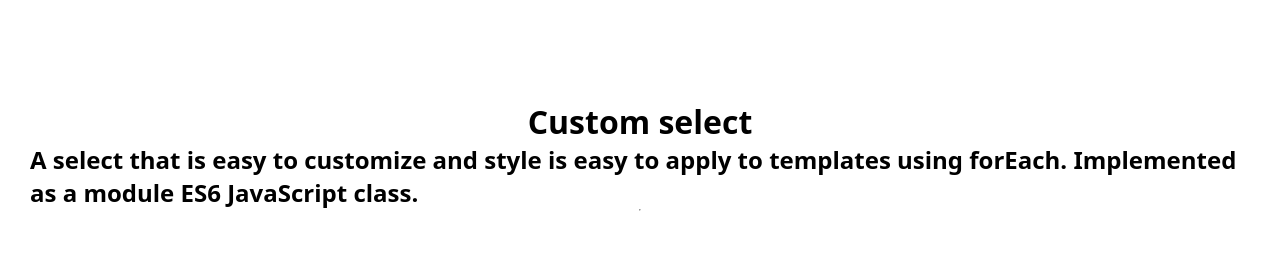
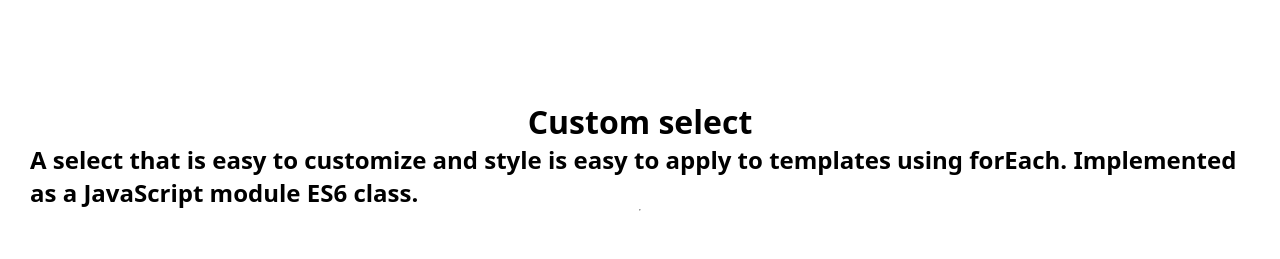
Before and after one commit to OlegFilinskiy/js-custom-select, a plain HTML site: page index.html in a window 1280 px wide. Shown: the top 259 px of the page. Drawn offline with Linux system fonts and the light colour scheme.

Commit message:
Changed README

```diff
--- a/index.html
+++ b/index.html
@@ -10,7 +10,7 @@
 <body>
   <main>
     <h1>Custom select</h1>
-    <h2>A select that is easy to customize and style is easy to apply to templates using forEach. Implemented as a module ES6 JavaScript class.</h2>
+    <h2>A select that is easy to customize and style is easy to apply to templates using forEach. Implemented as a JavaScript module ES6 class.</h2>
     <hr>
     <section>
       <!--select!-->
```
Also changed, not shown: 1 other file.
